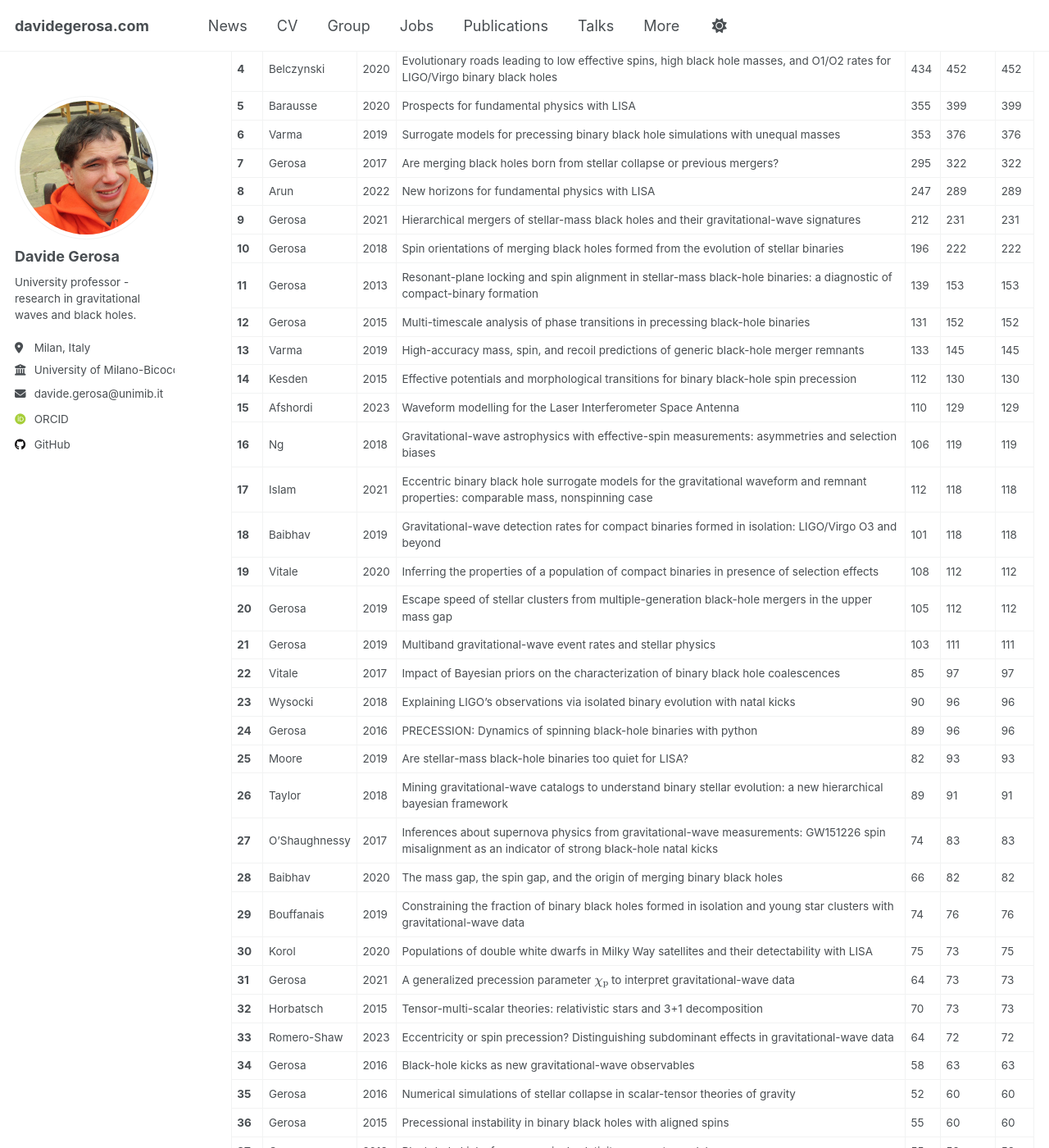
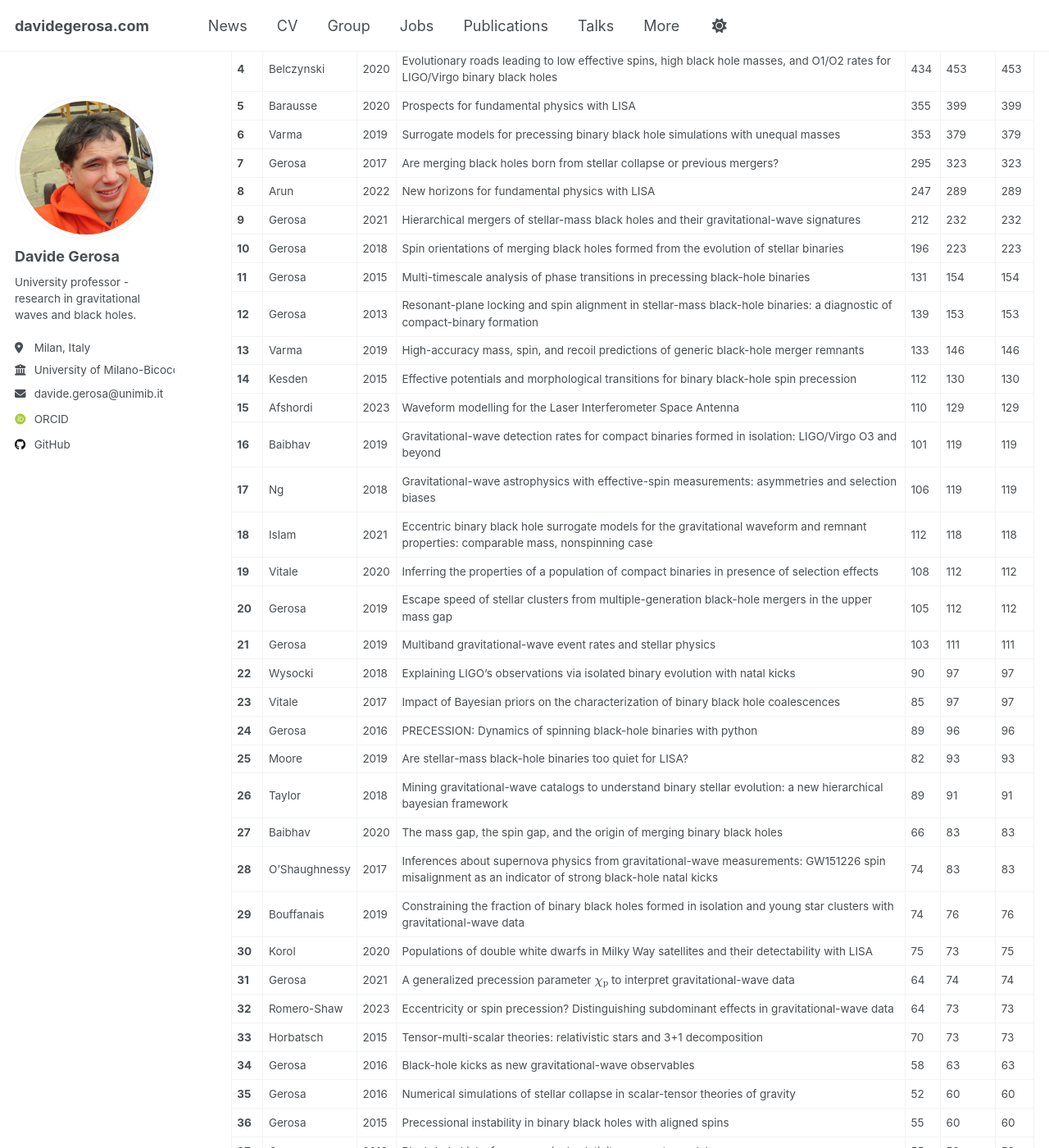
Before and after one commit to dgerosa/website, a Jekyll site: the page built from _pages/citations.md, in a window 1280 px wide and 1400 px high, scrolled down 617 px. Shown: the whole window at 82% size. Built offline with Jekyll 4.4.1, drawn with Linux system fonts in a browser that asks for light colours; some web fonts are replaced; some of the changed text lies outside the part shown.

Commit message:
Website update from workflow

```diff
--- a/_pages/_citations.md
+++ b/_pages/_citations.md
@@ -1,52 +1,52 @@
 ## Citation Summary
 
 - **Total ADS citations**: 8630
-- **Total INSPIRE citations**: 9419
-- **Total MAX citations**: 9468
+- **Total INSPIRE citations**: 9446
+- **Total MAX citations**: 9494
 - **h-index**: 46
 
 ## Paper list sorted by citation count
 
 | # | Author | Year | Title | ADS | INSPIRE | MAX |
 |---|--------|------|-------|-----|---------|-----|
-| **1** | Berti | 2015 | Testing general relativity with present and future astrophysical observations | 1318 | 1471 | 1471 |
+| **1** | Berti | 2015 | Testing general relativity with present and future astrophysical observations | 1318 | 1472 | 1472 |
 | **2** | Barack | 2019 | Black holes, gravitational waves and fundamental physics: a roadmap | 786 | 861 | 861 |
-| **3** | Amaro-Seoane | 2022 | Astrophysics with the Laser Interferometer Space Antenna | 588 | 566 | 588 |
-| **4** | Belczynski | 2020 | Evolutionary roads leading to low effective spins, high black hole masses, and O1/O2 rates for LIGO/Virgo binary black holes | 434 | 452 | 452 |
+| **3** | Amaro-Seoane | 2022 | Astrophysics with the Laser Interferometer Space Antenna | 588 | 568 | 588 |
+| **4** | Belczynski | 2020 | Evolutionary roads leading to low effective spins, high black hole masses, and O1/O2 rates for LIGO/Virgo binary black holes | 434 | 453 | 453 |
 | **5** | Barausse | 2020 | Prospects for fundamental physics with LISA | 355 | 399 | 399 |
-| **6** | Varma | 2019 | Surrogate models for precessing binary black hole simulations with unequal masses | 353 | 376 | 376 |
-| **7** | Gerosa | 2017 | Are merging black holes born from stellar collapse or previous mergers? | 295 | 322 | 322 |
+| **6** | Varma | 2019 | Surrogate models for precessing binary black hole simulations with unequal masses | 353 | 379 | 379 |
+| **7** | Gerosa | 2017 | Are merging black holes born from stellar collapse or previous mergers? | 295 | 323 | 323 |
 | **8** | Arun | 2022 | New horizons for fundamental physics with LISA | 247 | 289 | 289 |
-| **9** | Gerosa | 2021 | Hierarchical mergers of stellar-mass black holes and their gravitational-wave signatures | 212 | 231 | 231 |
-| **10** | Gerosa | 2018 | Spin orientations of merging black holes formed from the evolution of stellar binaries | 196 | 222 | 222 |
-| **11** | Gerosa | 2013 | Resonant-plane locking and spin alignment in stellar-mass black-hole binaries: a diagnostic of compact-binary formation | 139 | 153 | 153 |
-| **12** | Gerosa | 2015 | Multi-timescale analysis of phase transitions in precessing black-hole binaries | 131 | 152 | 152 |
-| **13** | Varma | 2019 | High-accuracy mass, spin, and recoil predictions of generic black-hole merger remnants | 133 | 145 | 145 |
+| **9** | Gerosa | 2021 | Hierarchical mergers of stellar-mass black holes and their gravitational-wave signatures | 212 | 232 | 232 |
+| **10** | Gerosa | 2018 | Spin orientations of merging black holes formed from the evolution of stellar binaries | 196 | 223 | 223 |
+| **11** | Gerosa | 2015 | Multi-timescale analysis of phase transitions in precessing black-hole binaries | 131 | 154 | 154 |
+| **12** | Gerosa | 2013 | Resonant-plane locking and spin alignment in stellar-mass black-hole binaries: a diagnostic of compact-binary formation | 139 | 153 | 153 |
+| **13** | Varma | 2019 | High-accuracy mass, spin, and recoil predictions of generic black-hole merger remnants | 133 | 146 | 146 |
 | **14** | Kesden | 2015 | Effective potentials and morphological transitions for binary black-hole spin precession | 112 | 130 | 130 |
 | **15** | Afshordi | 2023 | Waveform modelling for the Laser Interferometer Space Antenna | 110 | 129 | 129 |
-| **16** | Ng | 2018 | Gravitational-wave astrophysics with effective-spin measurements: asymmetries and selection biases | 106 | 119 | 119 |
-| **17** | Islam | 2021 | Eccentric binary black hole surrogate models for the gravitational waveform and remnant properties: comparable mass, nonspinning case | 112 | 118 | 118 |
-| **18** | Baibhav | 2019 | Gravitational-wave detection rates for compact binaries formed in isolation: LIGO/Virgo O3 and beyond | 101 | 118 | 118 |
+| **16** | Baibhav | 2019 | Gravitational-wave detection rates for compact binaries formed in isolation: LIGO/Virgo O3 and beyond | 101 | 119 | 119 |
+| **17** | Ng | 2018 | Gravitational-wave astrophysics with effective-spin measurements: asymmetries and selection biases | 106 | 119 | 119 |
+| **18** | Islam | 2021 | Eccentric binary black hole surrogate models for the gravitational waveform and remnant properties: comparable mass, nonspinning case | 112 | 118 | 118 |
 | **19** | Vitale | 2020 | Inferring the properties of a population of compact binaries in presence of selection effects | 108 | 112 | 112 |
 | **20** | Gerosa | 2019 | Escape speed of stellar clusters from multiple-generation black-hole mergers in the upper mass gap | 105 | 112 | 112 |
 | **21** | Gerosa | 2019 | Multiband gravitational-wave event rates and stellar physics | 103 | 111 | 111 |
-| **22** | Vitale | 2017 | Impact of Bayesian priors on the characterization of binary black hole coalescences | 85 | 97 | 97 |
-| **23** | Wysocki | 2018 | Explaining LIGO's observations via isolated binary evolution with natal kicks | 90 | 96 | 96 |
+| **22** | Wysocki | 2018 | Explaining LIGO's observations via isolated binary evolution with natal kicks | 90 | 97 | 97 |
+| **23** | Vitale | 2017 | Impact of Bayesian priors on the characterization of binary black hole coalescences | 85 | 97 | 97 |
 | **24** | Gerosa | 2016 | PRECESSION: Dynamics of spinning black-hole binaries with python | 89 | 96 | 96 |
 | **25** | Moore | 2019 | Are stellar-mass black-hole binaries too quiet for LISA? | 82 | 93 | 93 |
 | **26** | Taylor | 2018 | Mining gravitational-wave catalogs to understand binary stellar evolution: a new hierarchical bayesian framework | 89 | 91 | 91 |
-| **27** | O'Shaughnessy | 2017 | Inferences about supernova physics from gravitational-wave measurements: GW151226 spin misalignment as an indicator of strong black-hole natal kicks | 74 | 83 | 83 |
-| **28** | Baibhav | 2020 | The mass gap, the spin gap, and the origin of merging binary black holes | 66 | 82 | 82 |
+| **27** | Baibhav | 2020 | The mass gap, the spin gap, and the origin of merging binary black holes | 66 | 83 | 83 |
+| **28** | O'Shaughnessy | 2017 | Inferences about supernova physics from gravitational-wave measurements: GW151226 spin misalignment as an indicator of strong black-hole natal kicks | 74 | 83 | 83 |
 | **29** | Bouffanais | 2019 | Constraining the fraction of binary black holes formed in isolation and young star clusters with gravitational-wave data | 74 | 76 | 76 |
 | **30** | Korol | 2020 | Populations of double white dwarfs in Milky Way satellites and their detectability with LISA | 75 | 73 | 75 |
-| **31** | Gerosa | 2021 | A generalized precession parameter $$\chi_\mathrm{p}$$ to interpret gravitational-wave data | 64 | 73 | 73 |
-| **32** | Horbatsch | 2015 | Tensor-multi-scalar theories: relativistic stars and 3+1 decomposition | 70 | 73 | 73 |
-| **33** | Romero-Shaw | 2023 | Eccentricity or spin precession? Distinguishing subdominant effects in gravitational-wave data | 64 | 72 | 72 |
+| **31** | Gerosa | 2021 | A generalized precession parameter $$\chi_\mathrm{p}$$ to interpret gravitational-wave data | 64 | 74 | 74 |
+| **32** | Romero-Shaw | 2023 | Eccentricity or spin precession? Distinguishing subdominant effects in gravitational-wave data | 64 | 73 | 73 |
+| **33** | Horbatsch | 2015 | Tensor-multi-scalar theories: relativistic stars and 3+1 decomposition | 70 | 73 | 73 |
 | **34** | Gerosa | 2016 | Black-hole kicks as new gravitational-wave observables | 58 | 63 | 63 |
 | **35** | Gerosa | 2016 | Numerical simulations of stellar collapse in scalar-tensor theories of gravity | 52 | 60 | 60 |
 | **36** | Gerosa | 2015 | Precessional instability in binary black holes with aligned spins | 55 | 60 | 60 |
 | **37** | Gerosa | 2018 | Black-hole kicks from numerical-relativity surrogate models | 55 | 59 | 59 |
-| **38** | Gupta | 2020 | Black holes in the low mass gap: Implications for gravitational wave observations | 54 | 57 | 57 |
+| **38** | Gupta | 2020 | Black holes in the low mass gap: Implications for gravitational wave observations | 54 | 58 | 58 |
 | **39** | Klein | 2022 | The last three years: multiband gravitational-wave observations of stellar-mass binary black holes | 53 | 56 | 56 |
 | **40** | Buscicchio | 2021 | Bayesian parameter estimation of stellar-mass black-hole binaries with LISA | 50 | 56 | 56 |
 | **41** | Gerosa | 2020 | Astrophysical implications of GW190412 as a remnant of a previous black-hole merger | 49 | 55 | 55 |
```
Also changed, not shown: other parts of _pages/_citations.md (+16 -16 lines), _pages/_group.md (+1 -1 lines), _pages/_publications.md (+1 -1 lines), _pages/_talks.md (+1 -1 lines).
